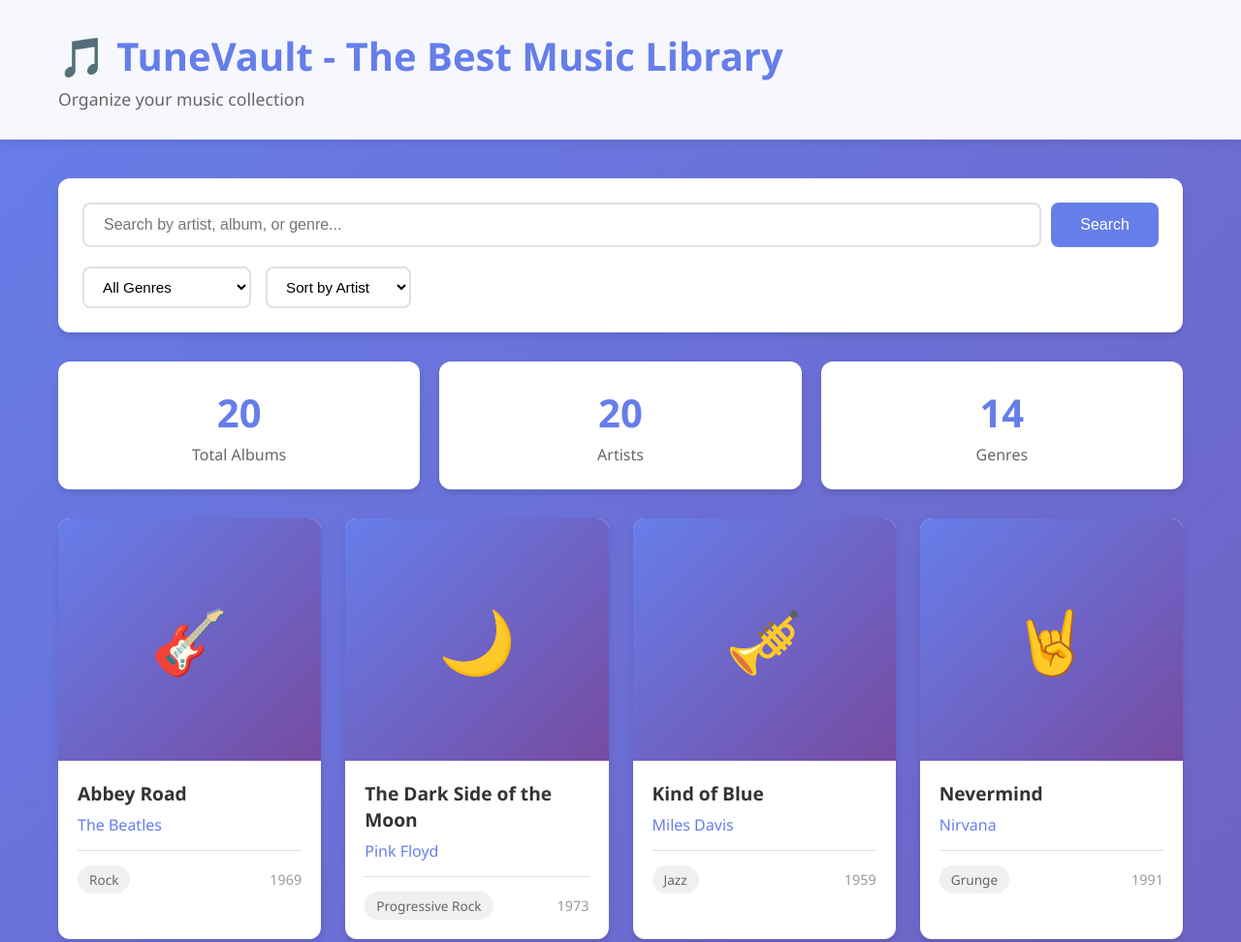
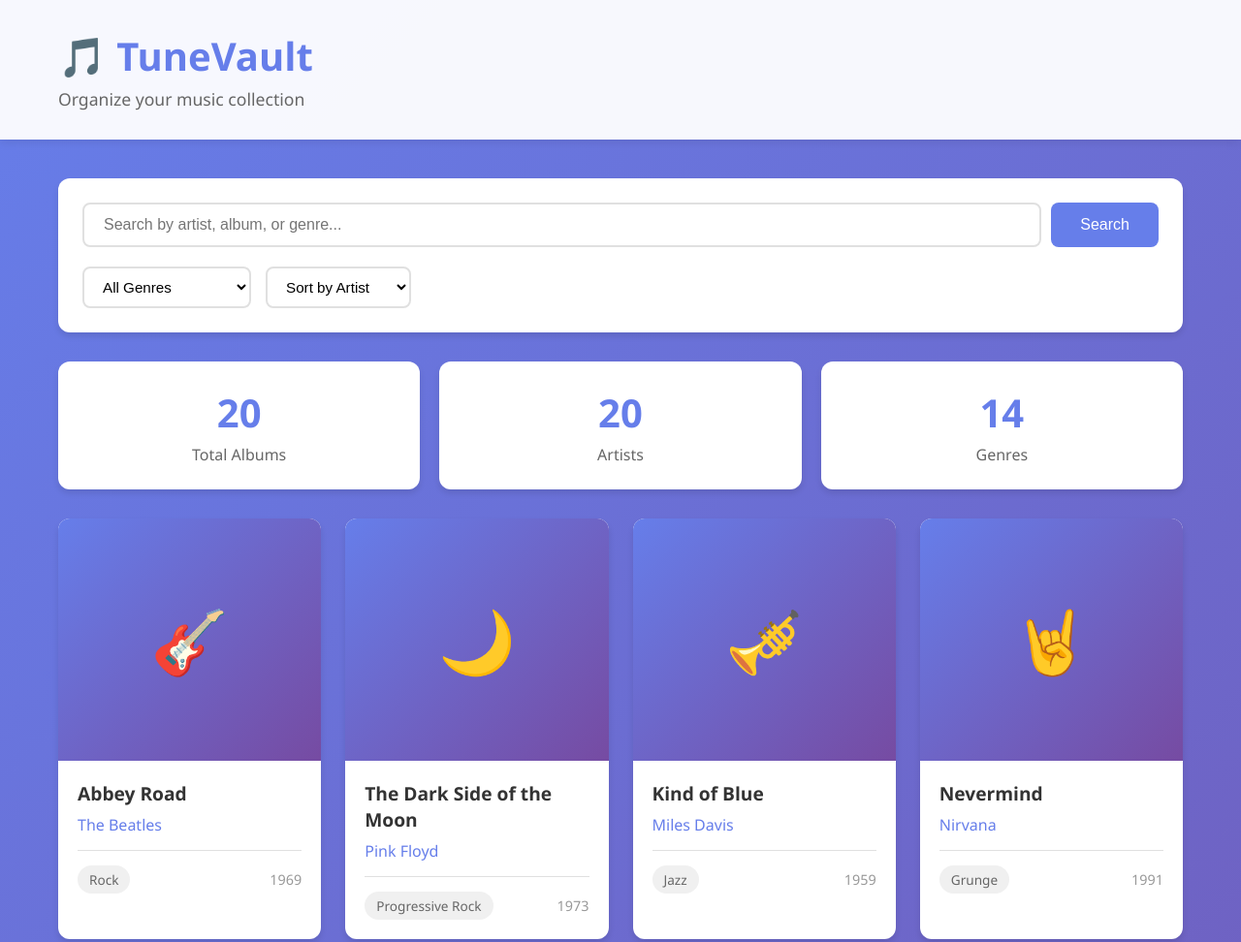
Before and after one commit to nicholasferreira1-jpg/CI-CD-Pipeline, a website: page index.html in a window 1280 px wide. Shown: the top 972 px of the page at 97% size. Drawn offline with Linux system fonts and the light colour scheme.

Commit message:
- Chnaged the name to test branch protection rule

```diff
--- a/index.html
+++ b/index.html
@@ -3,13 +3,13 @@
 <head>
     <meta charset="UTF-8">
     <meta name="viewport" content="width=device-width, initial-scale=1.0">
-    <title>TuneVault - The Best Music Library</title>
+    <title>TuneVault - Your Music Library</title>
     <link rel="stylesheet" href="styles.css">
 </head>
 <body>
     <header>
         <div class="container">
-            <h1>🎵 TuneVault - The Best Music Library</h1>
+            <h1>🎵 TuneVault </h1>
             <p class="tagline">Organize your music collection</p>
         </div>
     </header>
```
